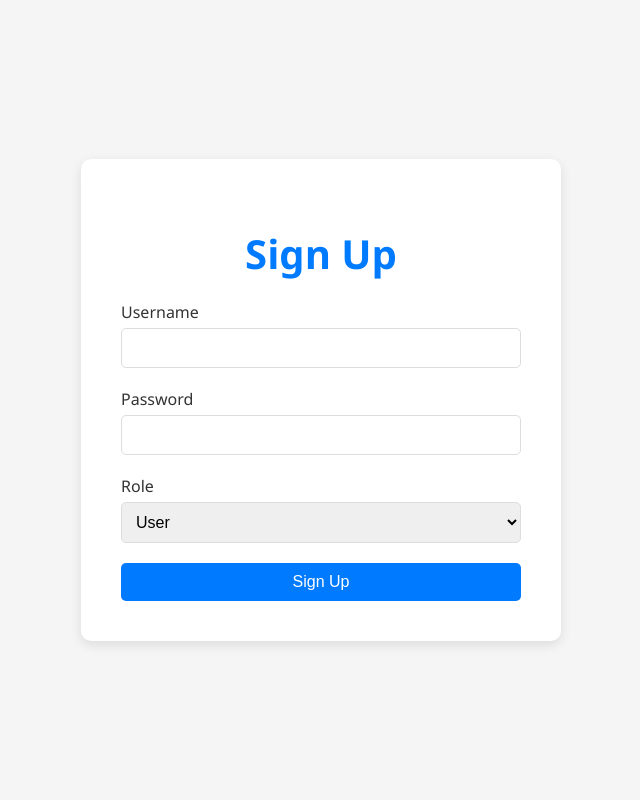
After one commit to ABMR123/Hackathon2024, a Flask app: page /signup in a window 1280 px wide. The commit adds this page. Shown: the whole page, without its empty margins (319-959 px from the left). Run offline with Flask 3, Linux system fonts and the light colour scheme.

Commit message:
this is a thing

```diff
--- a/app.py
+++ b/app.py
@@ -1,9 +1,8 @@
 from flask import Flask, render_template, request, redirect, url_for, session
 from werkzeug.security import generate_password_hash, check_password_hash
-from datetime import datetime
 
 app = Flask(__name__)
-app.secret_key = '777t5'
+app.secret_key = 'i4jg4wujgerhjgreuwjgur'
 
 tickets = []
 users = {
@@ -20,7 +19,7 @@ def index():
             return redirect(url_for('responder_view'))
         else:
             return redirect(url_for('user_view'))
-    return render_template('login.html')
+    return render_template('index.html')
 
 @app.route('/login', methods=['GET', 'POST'])
 def login():
@@ -33,11 +32,24 @@ def login():
             return redirect(url_for('index'))
     return render_template('login.html')
 
+@app.route('/signup', methods=['GET', 'POST'])
+def signup():
+    if request.method == 'POST':
+        username = request.form['username']
+        password = request.form['password']
+        role = request.form['role']
+        if username not in users:
+            users[username] = {'password': generate_password_hash(password), 'role': role}
+            session['username'] = username
+            session['role'] = role
+            return redirect(url_for('index'))
+    return render_template('signup.html')
+
 @app.route('/logout')
 def logout():
     session.pop('username', None)
     session.pop('role', None)
-    return redirect(url_for('index'))
+    return redirect(url_for('login'))
 
 @app.route('/user_view')
 def user_view():
@@ -59,8 +71,7 @@ def create_ticket():
     if request.method == 'POST':
         title = request.form['title']
         description = request.form['description']
-        creation_date = datetime.now().strftime("%Y-%m-%d %H:%M:%S")
-        tickets.append({'title': title, 'description': description, 'creator': session['username'], 'creation_date': creation_date, 'response': None})
+        tickets.append({'title': title, 'description': description, 'creator': session['username'], 'response': None})
         return redirect(url_for('user_view'))
     return render_template('create_ticket.html')
 
--- /dev/null
+++ b/templates/signup.html
@@ -0,0 +1,105 @@
+<!DOCTYPE html>
+<html lang="en">
+<head>
+    <meta charset="UTF-8">
+    <meta name="viewport" content="width=device-width, initial-scale=1.0">
+    <title>Sign Up</title>
+    <style>
+        /* Global Styles */
+        body {
+            font-family: 'Segoe UI', Tahoma, Geneva, Verdana, sans-serif;
+            background-color: #f5f5f5;
+            margin: 0;
+            padding: 0;
+            color: #333;
+            display: flex;
+            justify-content: center;
+            align-items: center;
+            height: 100vh;
+            text-align: center;
+            flex-direction: column;
+        }
+        .container {
+            background-color: white;
+            padding: 40px;
+            border-radius: 10px;
+            box-shadow: 0 4px 12px rgba(0, 0, 0, 0.1);
+            width: 80%;
+            max-width: 400px;
+        }
+        h1 {
+            font-size: 2.5em;
+            margin-bottom: 20px;
+            color: #007BFF; /* Blue text */
+        }
+        .form-group {
+            margin-bottom: 20px;
+            text-align: left;
+            width: 100%;
+        }
+        .form-group label {
+            font-size: 1em;
+            margin-bottom: 5px;
+            display: block;
+        }
+        .form-group input, .form-group select {
+            width: 100%;
+            padding: 10px;
+            font-size: 1em;
+            border: 1px solid #ddd;
+            border-radius: 5px;
+            box-sizing: border-box;
+        }
+        .form-group select {
+            cursor: pointer;
+        }
+        .form-group input:focus, .form-group select:focus {
+            border-color: #007BFF;
+            outline: none;
+        }
+        .submit-btn {
+            background-color: #007BFF; /* Blue button */
+            color: white;
+            padding: 10px 20px;
+            font-size: 1em;
+            border: none;
+            border-radius: 5px;
+            cursor: pointer;
+            transition: background-color 0.3s, transform 0.3s;
+            width: 100%;
+        }
+        .submit-btn:hover {
+            background-color: #0056b3; /* Darker blue for hover */
+            transform: scale(1.05);
+        }
+        .submit-btn:active {
+            transform: scale(1);
+        }
+    </style>
+</head>
+<body>
+
+<div class="container">
+    <h1>Sign Up</h1>
+    <form method="post" action="{{ url_for('signup') }}">
+        <div class="form-group">
+            <label for="username">Username</label>
+            <input type="text" id="username" name="username" required>
+        </div>
+        <div class="form-group">
+            <label for="password">Password</label>
+            <input type="password" id="password" name="password" required>
+        </div>
+        <div class="form-group">
+            <label for="role">Role</label>
+            <select id="role" name="role" required>
+                <option value="user">User</option>
+                <option value="responder">Responder</option>
+            </select>
+        </div>
+        <button type="submit" class="submit-btn">Sign Up</button>
+    </form>
+</div>
+
+</body>
+</html>
```
Also changed, not shown: templates/login.html (+14 -3 lines).
